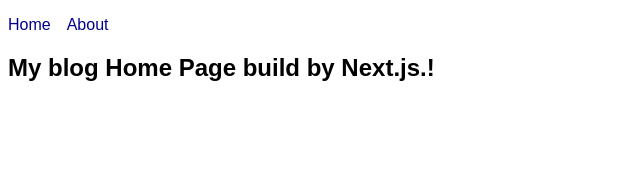
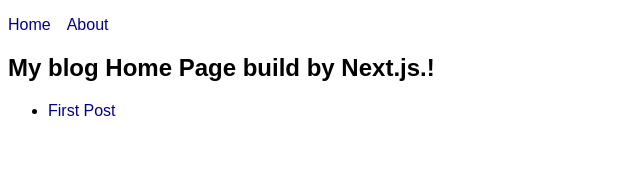
Before and after one commit to subdit/next-project, a Next.js app: page / in a window 1280 px wide. Shown: the top 192 px of the page, without its empty margins (0-640 px from the left). Built offline with nearby package versions, Linux system fonts and the light colour scheme.

Commit message:
create public folder for favicon images

```diff
--- a/pages/_app.js
+++ b/pages/_app.js
@@ -1,3 +1,4 @@
+import Head from 'next/head';
 import NavBar from '../components/NavBar';
 import '../styles/globals.css';
 
@@ -5,6 +6,9 @@ function App({ Component, pageProps }) {
   console.log('[App] rendering');
   return (
     <>
+      <Head>
+        <link rel='icon' href='/favicon.ico' />
+      </Head>
       <header>
         <NavBar />
       </header>
--- a/pages/index.js
+++ b/pages/index.js
@@ -12,6 +12,11 @@ function Homepage() {
       </Head>
       <main>
         <h2>My blog Home Page build by Next.js.!</h2>
+        <ul>
+          <li>
+            <Link href='/post/first-post'>First Post</Link>
+          </li>
+        </ul>
       </main>
     </>
   );
```
Also changed, not shown: public/robots.txt (added), 1 other file (tests, documents, lock files or other folders).
